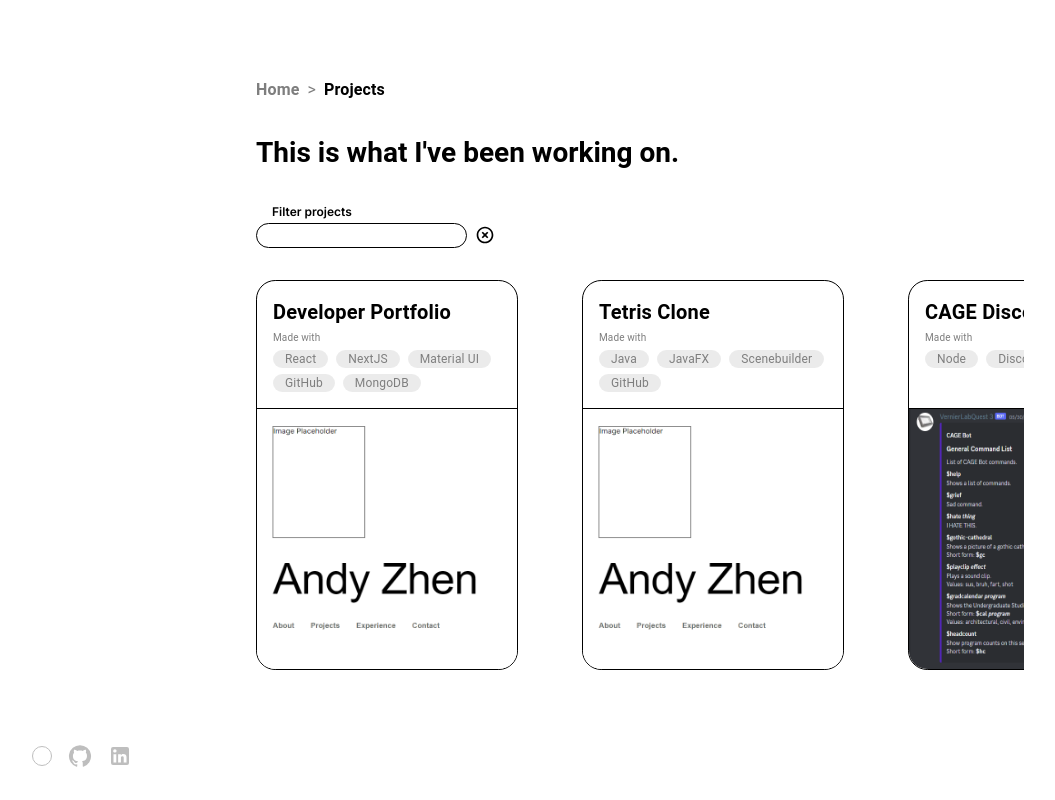
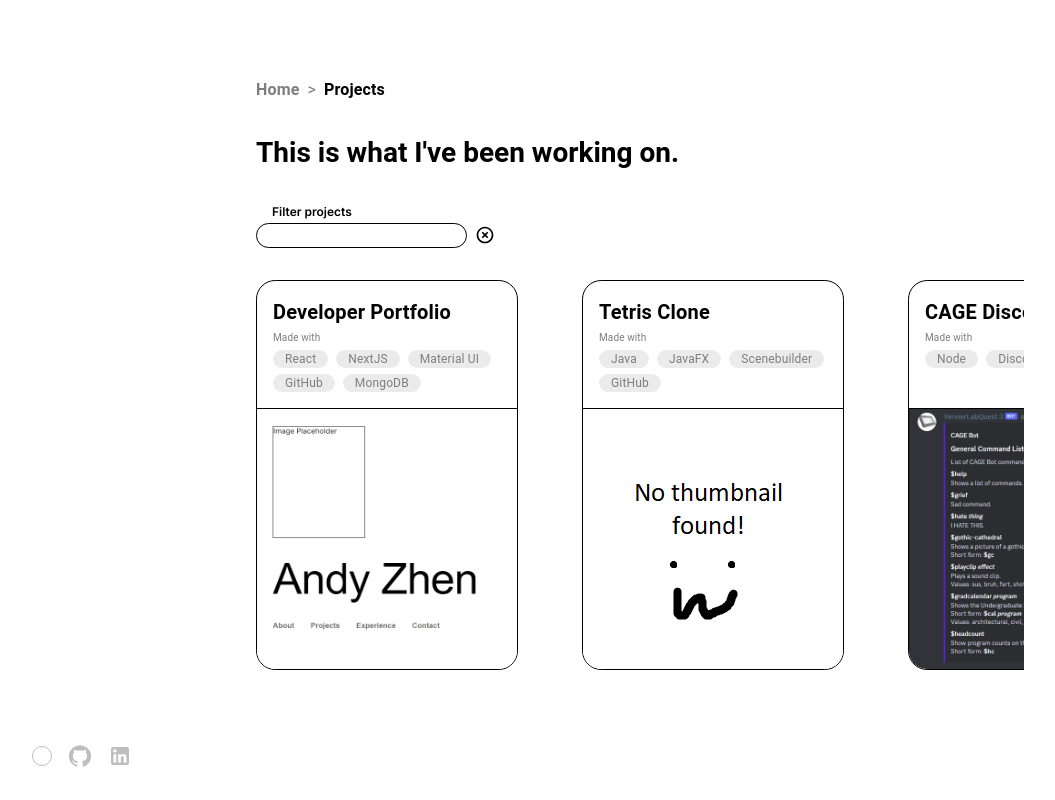
Before and after one commit to tacoplat/portfolio, a Next.js app: page /projects in a window 1280 px wide. Shown: the whole page, without its empty margins (0-1055 px from the left). Built offline with nearby package versions, Linux system fonts and the light colour scheme.

Commit message:
feat: missing thumbnail fallback

```diff
--- a/src/components/projectViewer/ProjectTile.jsx
+++ b/src/components/projectViewer/ProjectTile.jsx
@@ -91,6 +91,8 @@ const Title = styled(Typography)({
   fontWeight: 600,
 });
 
+const THUMBNAIL_FALLBACK = "/assets/no-thumbnail.png";
+
 export default function ProjectTile({ project, isLast }) {
   const { isSmallScreen, theme } = useContext(GlobalPortfolioContext);
 
@@ -102,7 +104,11 @@ export default function ProjectTile({ project, isLast }) {
         subheader={<ChipDisplay project={project} />}
       />
       <StyledCardMedia theme={theme}>
-        <Image src={project.img} width={260} height={260} />
+        <Image
+          src={project.img || THUMBNAIL_FALLBACK}
+          width={260}
+          height={260}
+        />
       </StyledCardMedia>
     </StyledCard>
   );
--- a/src/components/projectViewer/mockProjects.js
+++ b/src/components/projectViewer/mockProjects.js
@@ -13,7 +13,7 @@ export const projects = [
     displayName: "Tetris Clone",
     id: 2,
     skills: ["Java", "JavaFX", "Scenebuilder", "GitHub"],
-    img: "/assets/portfolio.png",
+    img: "",
     description: "Single-player Tetris clone with different game modes.",
   },
   {
@@ -31,7 +31,7 @@ export const projects = [
     displayName: "Course Tracker",
     id: 4,
     skills: ["React", "NextJS", "Material UI", "GitHub"],
-    img: "/assets/portfolio.png",
+    img: "",
     description:
       "Simple react app to keep track of deliverables and course progress.",
   },
@@ -41,7 +41,7 @@ export const projects = [
     displayName: "Acrylic LED Sign",
     id: 5,
     skills: ["Solidworks", "3D Printing", "AutoCAD", "Laser Cutting"],
-    img: "/assets/portfolio.png",
+    img: "",
     description: "Placeholder card for an upcoming project.",
   },
   {
@@ -49,7 +49,7 @@ export const projects = [
     displayName: "Generic Project",
     id: 6,
     skills: ["Skill 1", "Skill 2", "Skill 3"],
-    img: "/assets/portfolio.png",
+    img: "",
     description: "Placeholder card for an upcoming project.",
   },
 ];
```
Also changed, not shown: public/assets/cage-bot.png, public/assets/no-thumbnail.png (added).
